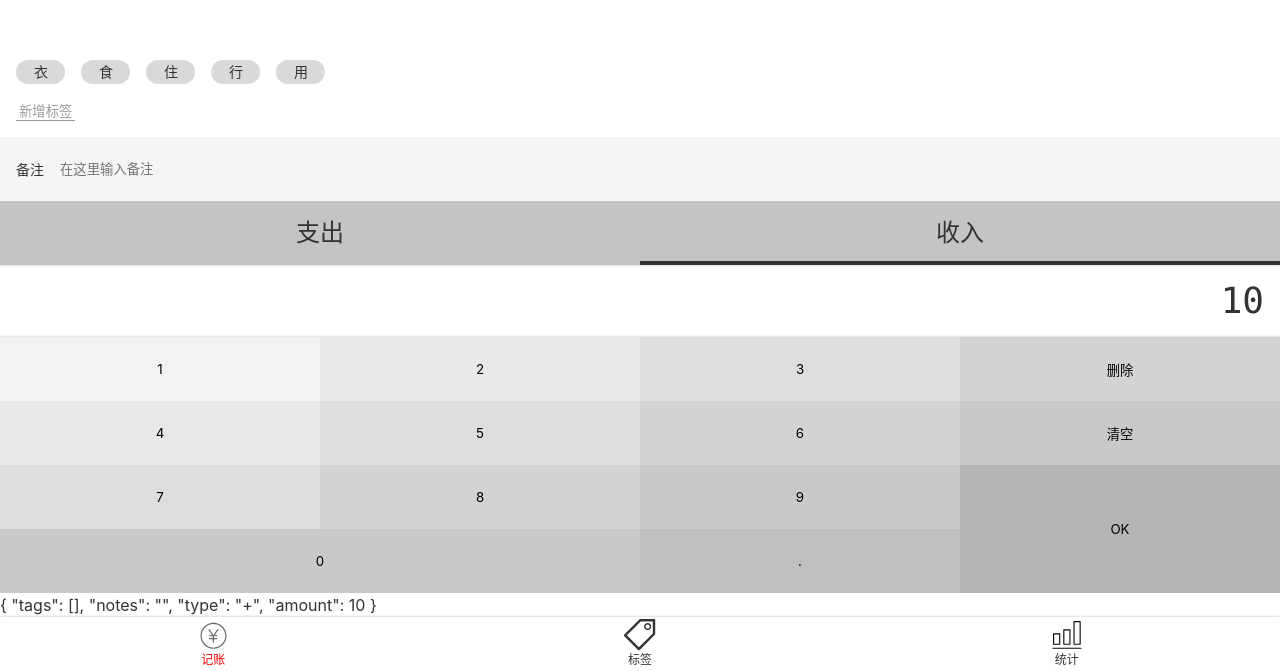
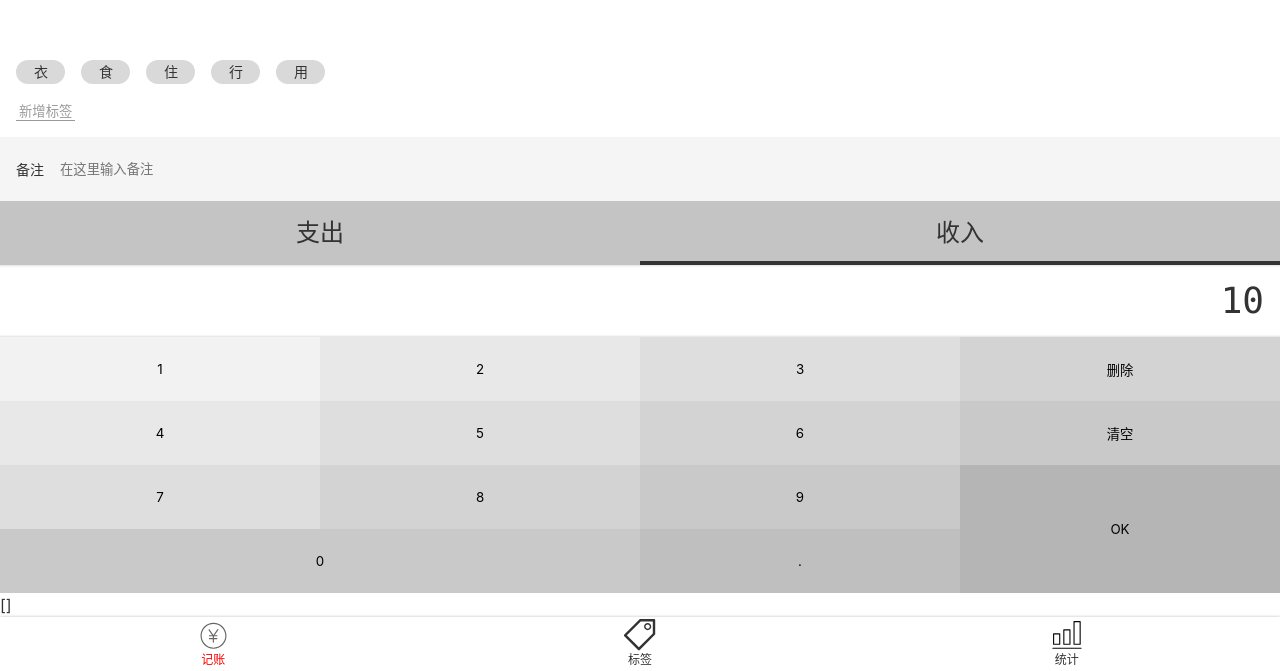
Before and after one commit to yf2050/savemoney-1, a Vue app: page /#/money in a window 1280 px wide. Shown: the part 129-800 px from the top of the page. Built offline with nearby package versions, Linux system fonts and the light colour scheme.

Commit message:
添加 createdAt 日期字段

```diff
--- a/src/components/Money/NumberPad.vue
+++ b/src/components/Money/NumberPad.vue
@@ -29,7 +29,7 @@
 @Component
 export default class NumberPad extends Vue {
   @Prop() readonly value!: number; //这里传入的是number,接收的需要时外部传入的string
-  output=this.value.toString();
+  output = this.value.toString();
   // output = '0';
 
   inputContent(event: MouseEvent) {
@@ -62,9 +62,10 @@
     this.output = '0'; //清空默认值还是0
   }
 
-  ok(){
-    this.$emit('update:value',this.output)
-    this.$emit("submit",this.output) //再对点击ok加上点击事件
+  ok() {
+    this.$emit('update:value', this.output);
+    this.$emit('submit', this.output); //再对点击ok加上点击事件
+    this.output = '0';
   }
 }
 </script>
--- a/src/views/Money.vue
+++ b/src/views/Money.vue
@@ -1,6 +1,6 @@
 <template>
   <Layout class-prefix="layout">
-    {{ record }}
+    {{ recordList }}
     <NumberPad :value.sync="record.amount" @submit="saveRecord"/>
     <Types :value.sync='record.type'/>
     <Notes @update:value="onUpdateNotes"/>
@@ -22,18 +22,22 @@
 //   type: '+',
 //   number: '255'
 // };
+
+const recordList: Record[] = JSON.parse(window.localStorage.getItem('recordList') || '[]'); //是record的集合
+window.localStorage.version = '0.0.1';
 type Record = { //先声明Recode类型
   tags: string[];
   notes: string;
   type: string;
-  amount: number;
+  amount: number;  //数据类型 string | object
+  createdAt?: Date; //类 是object的划分 这里也叫构造函数
 }
 @Component({
   components: {NumberPad, Types, Notes, Tags}
 }) //components不能写在下面，不然相当于data了
 export default class Money extends Vue {
   tags = ['衣', '食', '住', '行', '用'];
-  recordList: Record[] = []; //是record的集合
+  recordList: Record[] = recordList; //是record的集合
   record: Record = {tags: [], notes: '', type: '+', amount: 10};
 
   // onUpdateAmount(value: string) {
@@ -54,7 +58,8 @@
 
   saveRecord() {
     //深拷贝 由于是对象，直接push会覆盖，生成一个完全一样的不同对象
-    const record2=JSON.parse(JSON.stringify(this.record))
+    const record2: Record = JSON.parse(JSON.stringify(this.record));
+    record2.createdAt = new Date();
     this.recordList.push(record2);
     console.log(this.recordList);
     //localStorage.set('recordList',JSON.stringify(this.recordList)) //把recordList放在localStorage中，然后要进行JSON.stringify序列化，这种方法不是全局不好
```
